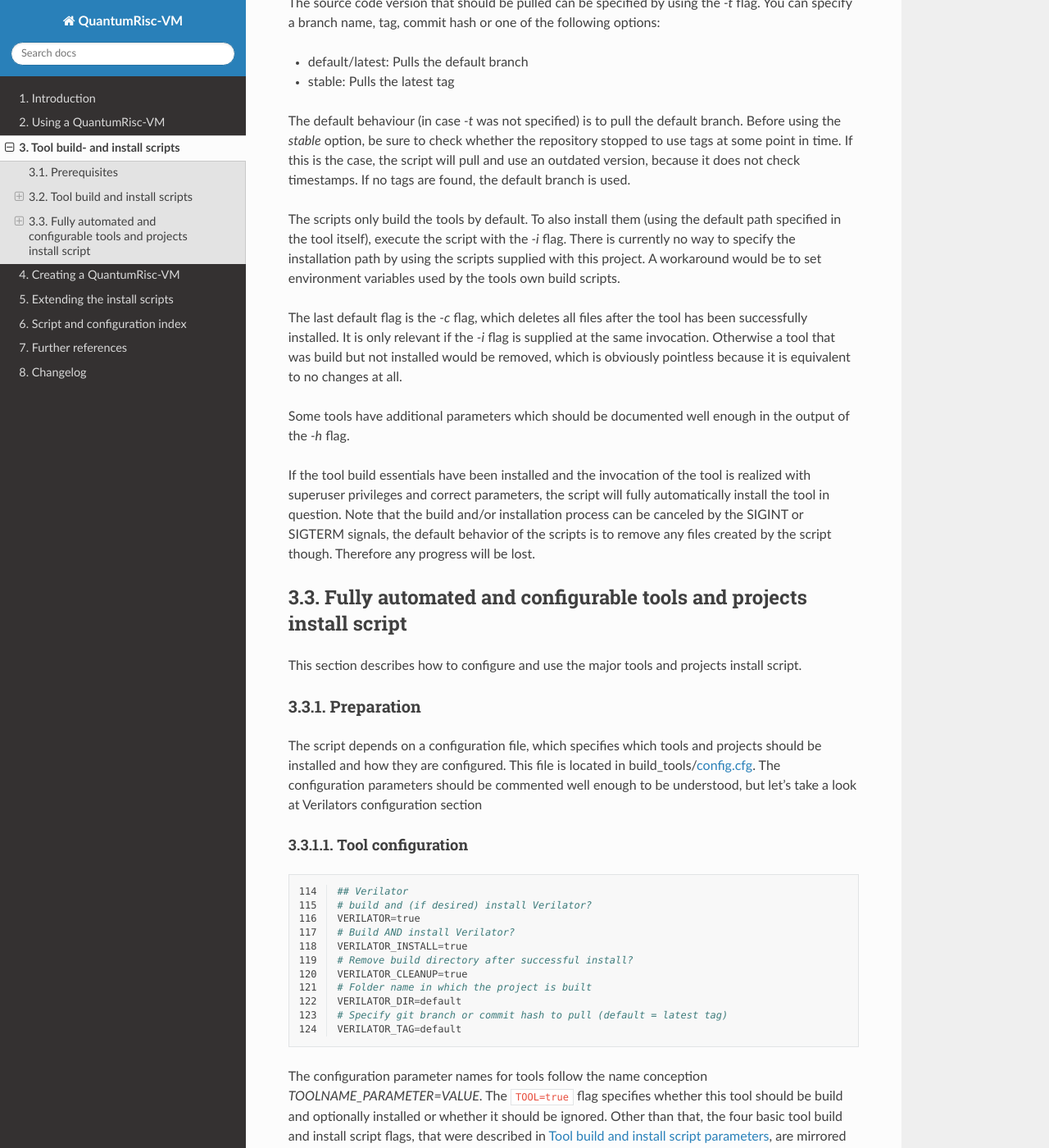
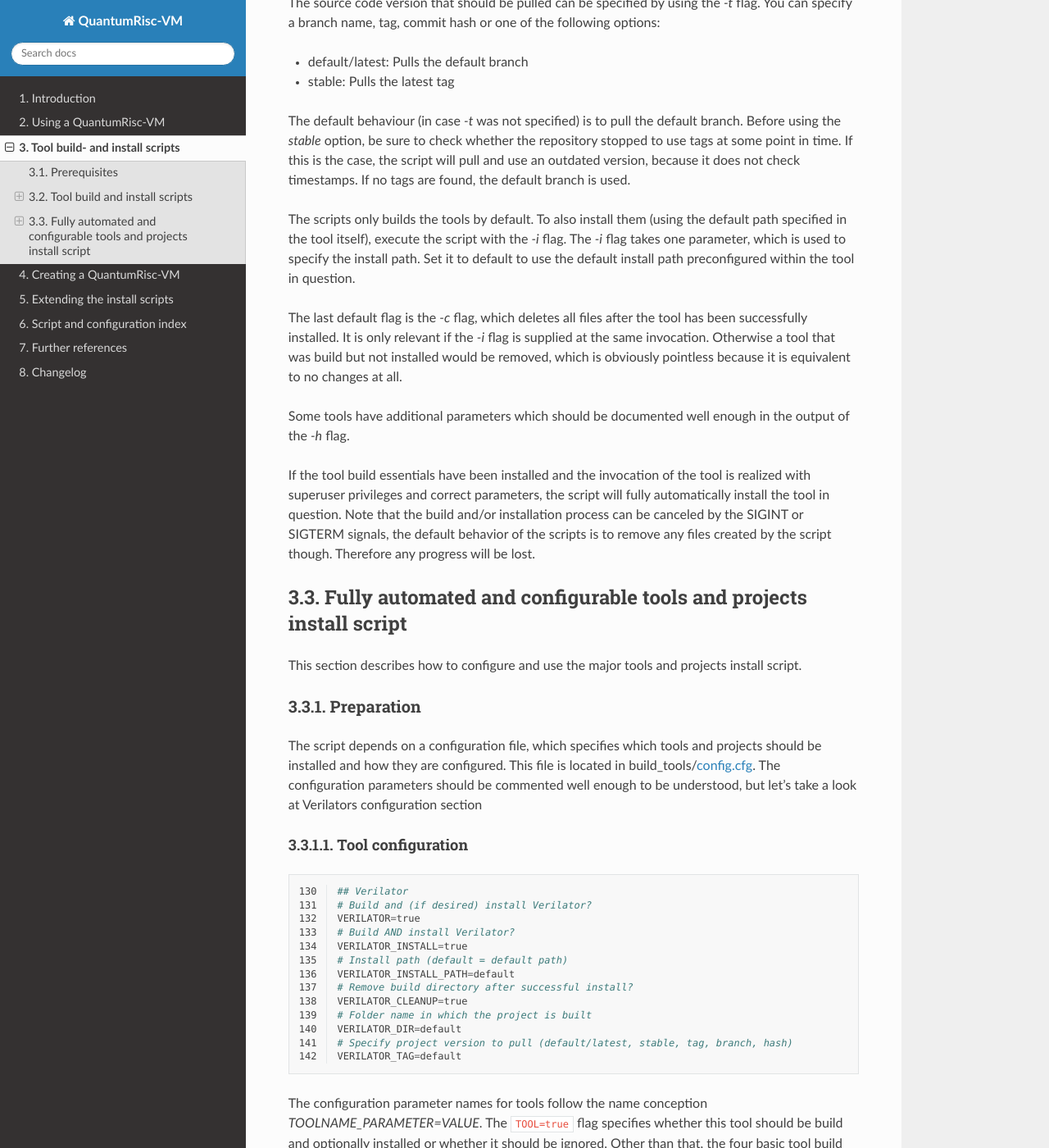
Before and after one commit to sea212/QuantumRisc-VM-Build-Tools, a Sphinx documentation site: the page built from documentation/source/direct_usage_of_the_scripts.rst, in a window 1280 px wide and 1400 px high, scrolled down 1969 px. Shown: the whole window at 82% size. Built offline with Sphinx 7.4.7 and the Read the Docs theme 2.0.0, drawn with Linux system fonts in a browser that asks for light colours; some of the changed text lies outside the part shown.

Commit message:
The -i flag does now take an additional parameter that specifies the install path
GTKWave and Icestorm tool install scripts respect custom install location

All tool build scripts can now handle a custom install path

install_everything.sh does regard -i parameter now, config.cfg reflects the new -i parameter

Docs reflect the new -i parameter

```diff
--- a/documentation/source/creating_a_vm.rst
+++ b/documentation/source/creating_a_vm.rst
@@ -42,9 +42,9 @@ Configuring and running the fully automatic install procedure
 
 Copy the folder *build_tools* from the `QuantumRisc-VM git project <https://github.com/sea212/QuantumRisc-VM-Build-Tools>`__ to */opt/QuantumRisc-Tools*. Change the current directory to */opt/QuantumRisc-Tools/build_tools*.
 
-Configure the fully automated and configurable tools and project install script as desired. Instruction can be found on section :ref:`fully-automated-script` of the scripts chapter. After an adequate configuration was created, run the install script with the desired flags (usually *-d* is enough), as explained in section :ref:`fully-automated-script-usage` of the scripts chapter:
+Configure the fully automated and configurable tools and project install script as desired. Instruction can be found on section :ref:`fully-automated-script` of the scripts chapter. After an adequate configuration was created, run the install script with the desired flags (usually *-c* is enough), as explained in section :ref:`fully-automated-script-usage` of the scripts chapter:
 
-``sudo ./install_everything.sh -d``
+``sudo ./install_everything.sh -c``
 
 Finally, clean up traces you left during the setup:
 
--- a/documentation/source/direct_usage_of_the_scripts.rst
+++ b/documentation/source/direct_usage_of_the_scripts.rst
@@ -50,16 +50,17 @@ After the build essentials have been installed, we can build and install the too
 
 This prints the following output (for verilator)::
 
-    install_verilator.sh [-h] [-i] [-c] [-d dir] [-t tag] -- Clone latested tagged verilator
-    version and build it. Optionally select the build directory and version, install binaries
-    and cleanup setup files.
+    install_verilator.sh [-h] [-c] [-d dir] [-i path] [-t tag] -- Clone latested tagged verilator
+    version and build it. Optionally select the build directory and version, install binaries and
+    cleanup setup files.
 
     where:
-        -h  		show this help text
-        -i  		install binaries
-        -c  		cleanup project
-        -d dir 		build files in "dir" (default: build_and_install_verilator)
-        -t tag		specify version (git tag or commit hash) to pull (default: Latest tag)
+        -h          show this help text
+        -c          cleanup project
+        -d dir      build files in "dir" (default: build_and_install_verilator)
+        -i path     install binaries to path (use "default" to use default path)
+        -t tag      specify version (git tag or commit hash) to pull (default: Latest tag)
+
 
 .. _tool-build-and-install-scripts-parameters:
 
@@ -74,7 +75,7 @@ The source code version that should be pulled can be specified by using the *-t*
 
 The default behaviour (in case *-t* was not specified) is to pull the default branch. Before using the *stable* option, be sure to check whether the repository stopped to use tags at some point in time. If this is the case, the script will pull and use an outdated version, because it does not check timestamps. If no tags are found, the default branch is used.
 
-The scripts only build the tools by default. To also install them (using the default path specified in the tool itself), execute the script with the *-i* flag. There is currently no way to specify the installation path by using the scripts supplied with this project. A workaround would be to set environment variables used by the tools own build scripts.
+The scripts only builds the tools by default. To also install them (using the default path specified in the tool itself), execute the script with the *-i* flag. The *-i* flag takes one parameter, which is used to specify the install path. Set it to default to use the default install path preconfigured within the tool in question.
 
 The last default flag is the *-c* flag, which deletes all files after the tool has been successfully installed. It is only relevant if the *-i* flag is supplied at the same invocation. Otherwise a tool that was build but not installed would be removed, which is obviously pointless because it is equivalent to no changes at all.
 
@@ -102,18 +103,20 @@ Tool configuration
 ~~~~~~~~~~~~~~~~~~
 .. code-block::
     :linenos:
-    :lineno-start: 114
+    :lineno-start: 130
 
     ## Verilator
-    # build and (if desired) install Verilator?
+    # Build and (if desired) install Verilator?
     VERILATOR=true
     # Build AND install Verilator?
     VERILATOR_INSTALL=true
+    # Install path (default = default path)
+    VERILATOR_INSTALL_PATH=default
     # Remove build directory after successful install?
     VERILATOR_CLEANUP=true
     # Folder name in which the project is built
     VERILATOR_DIR=default
-    # Specify git branch or commit hash to pull (default = latest tag)
+    # Specify project version to pull (default/latest, stable, tag, branch, hash)
     VERILATOR_TAG=default
 
 The configuration parameter names for tools follow the name conception *TOOLNAME_PARAMETER=VALUE*. The ``TOOL=true`` flag specifies whether this tool should be build and optionally installed or whether it should be ignored. Other than that, the four basic tool build and install script flags, that were described in :ref:`Tool build and install script parameters <tool-build-and-install-scripts-parameters>`, are mirrored by the config parameters followed by ``TOOL=true``. This is the minimal configuration, at the same time it is the complete set of configuration parameters for most of the tools.
```
Also changed, not shown: documentation/source/script_and_configuration_index.rst (+8 -0 lines), 12 other files.
